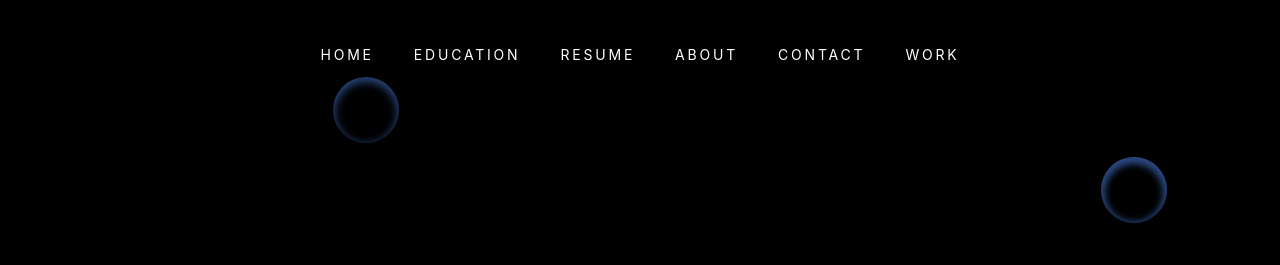
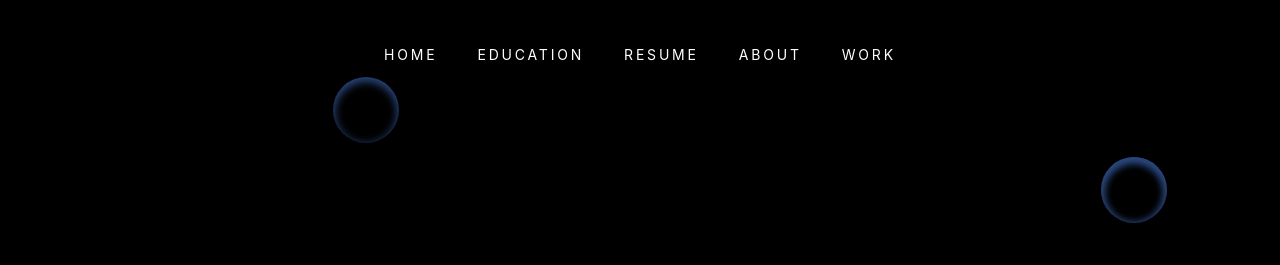
Before and after one commit to pnav2000/Portfolio, a plain HTML site: page index.html in a window 1280 px wide. Shown: the top 265 px of the page. Drawn offline with nearby package versions, Linux system fonts and the light colour scheme; files whose address does not match are found by name.

Commit message:
Update index.html

```diff
--- a/index.html
+++ b/index.html
@@ -49,7 +49,7 @@
 					<li class="nav-item"><a class="nav-link" href="#section-portfolio">Education</a></li>
 					<li class="nav-item"><a class="nav-link" href="#section-resume">Resume</a></li>
 					<li class="nav-item"><a class="nav-link" href="#section-about">About</a></li>
-					<li class="nav-item"><a class="nav-link" href="#section-contact">Contact</a></li>
+<!-- 					<li class="nav-item"><a class="nav-link" href="#section-contact">Contact</a></li> -->
 					<li class="nav-item"><a class="nav-link" href="#section-work">Work</a></li>
 				</ul>
 			</div>
```
